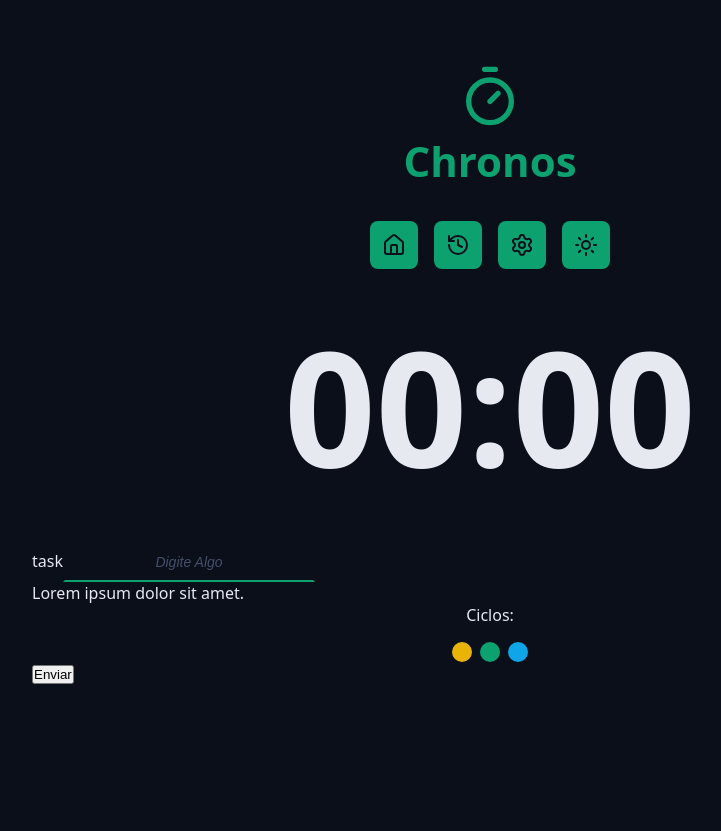
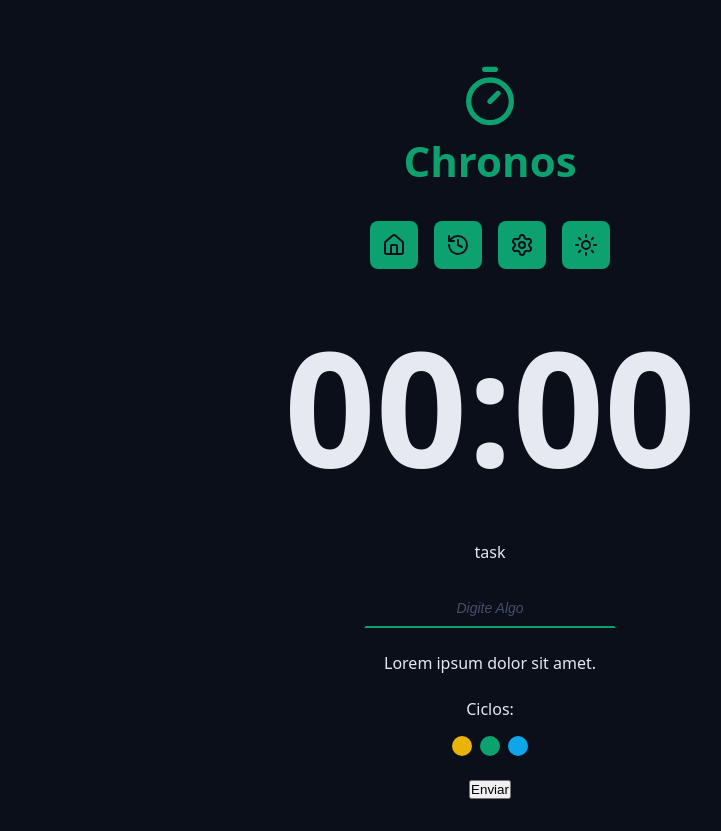
Before and after one commit to Gabrieldevreis/chronos-pomodoro, a React (Vite) app: page / in a window 1280 px wide. Shown: the whole page, without its empty margins (150-871 px from the left). Before the commit the page ends 800 px from the top, so only its background shows below. Built offline with nearby package versions, Linux system fonts and the light colour scheme.

Commit message:
feat: add form and formRow styles for improved layout and alignment

```diff
--- a/src/styles/global.css
+++ b/src/styles/global.css
@@ -25,3 +25,19 @@ body {
   background-color: var(--gray-900);
   color: var(--text-default);
 }
+
+.form {
+  display: flex;
+  align-items: center;
+  justify-content: center;
+  flex-direction: column;
+  gap: 2.4rem;
+}
+
+.formRow {
+  display: flex;
+  align-items: center;
+  justify-content: center;
+  flex-direction: column;
+  gap: 2.4rem;
+}
```
